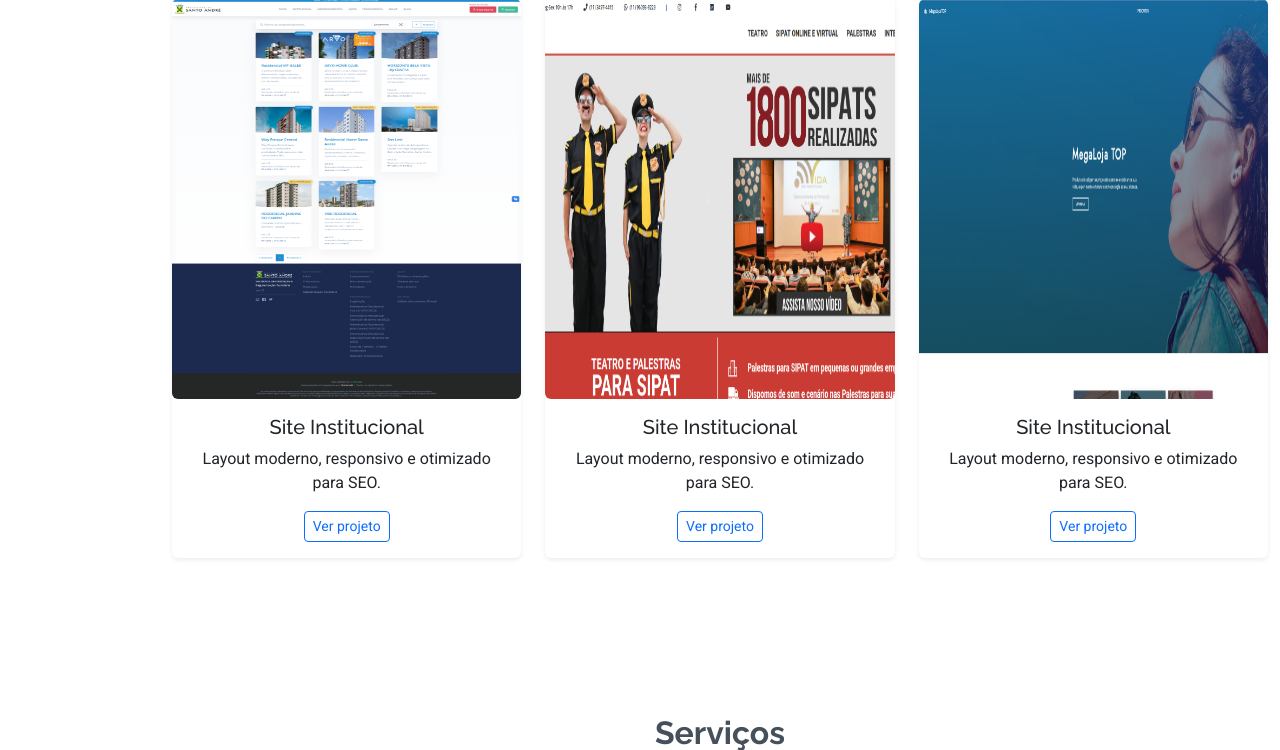
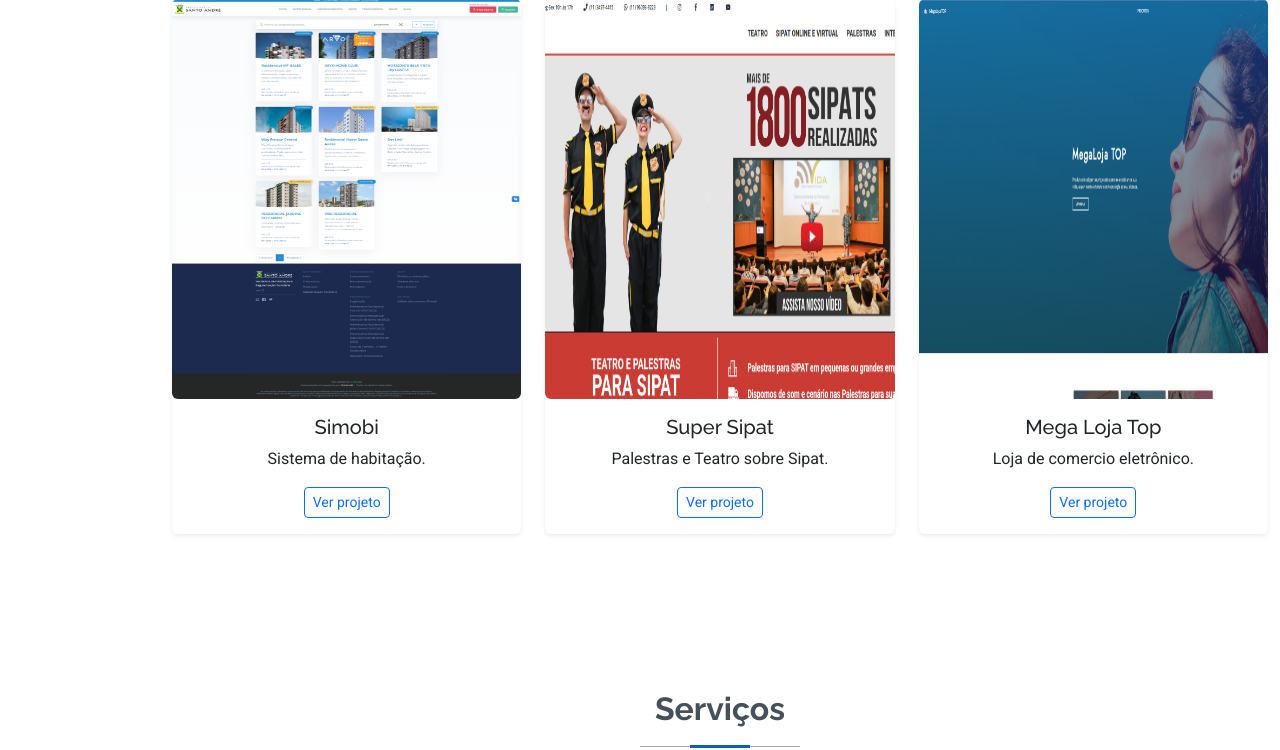
Before and after one commit to betosantos/projetoflask, a Flask app: page / in a window 1280 px wide. Shown: the part 3119-3869 px from the top of the page. Run offline with Flask 3, Linux system fonts and the light colour scheme; data that the repository does not hold is empty; some libraries are stand-ins or nearby versions.

Commit message:
incluida a section portfolio

```diff
--- a/templates/base.html
+++ b/templates/base.html
@@ -228,8 +228,8 @@
                 <img src="{{ url_for('static', filename="assets/img/simobi.png") }}" class="img-fluid portfolio-img" alt="Projeto 1">
               </div>
               <div class="card-body text-center">
-                <h5 class="card-title">Site Institucional</h5>
-                <p class="card-text">Layout moderno, responsivo e otimizado para SEO.</p>
+                <h5 class="card-title">Simobi</h5>
+                <p class="card-text">Sistema de habitação.</p>
                 <a href="#" class="btn btn-outline-primary btn-sm">Ver projeto</a>
               </div>
             </div>
@@ -241,8 +241,8 @@
               <img src="{{ url_for('static', filename="assets/img/supersipat.png") }}" class="img-fluid portfolio-img" alt="Projeto 1">
             </div>
             <div class="card-body text-center">
-              <h5 class="card-title">Site Institucional</h5>
-              <p class="card-text">Layout moderno, responsivo e otimizado para SEO.</p>
+              <h5 class="card-title">Super Sipat</h5>
+              <p class="card-text">Palestras e Teatro sobre Sipat.</p>
               <a href="#" class="btn btn-outline-primary btn-sm">Ver projeto</a>
             </div>
           </div>
@@ -255,8 +255,8 @@
               <img src="{{ url_for('static', filename="assets/img/megalojatop.png") }}" class="img-fluid portfolio-img" alt="Projeto 1">
             </div>
             <div class="card-body text-center">
-              <h5 class="card-title">Site Institucional</h5>
-              <p class="card-text">Layout moderno, responsivo e otimizado para SEO.</p>
+              <h5 class="card-title">Mega Loja Top</h5>
+              <p class="card-text">Loja de comercio eletrônico.</p>
               <a href="#" class="btn btn-outline-primary btn-sm">Ver projeto</a>
             </div>
           </div>
```
